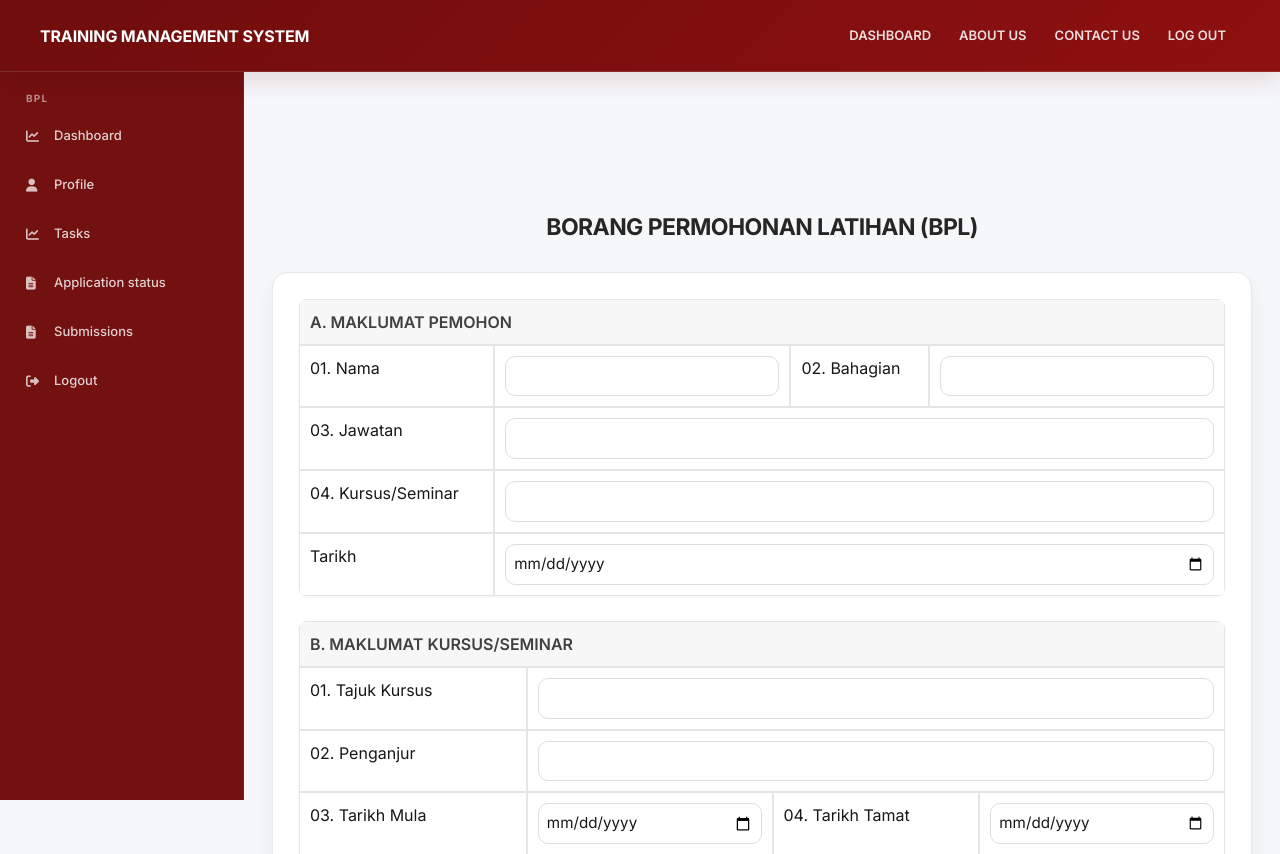
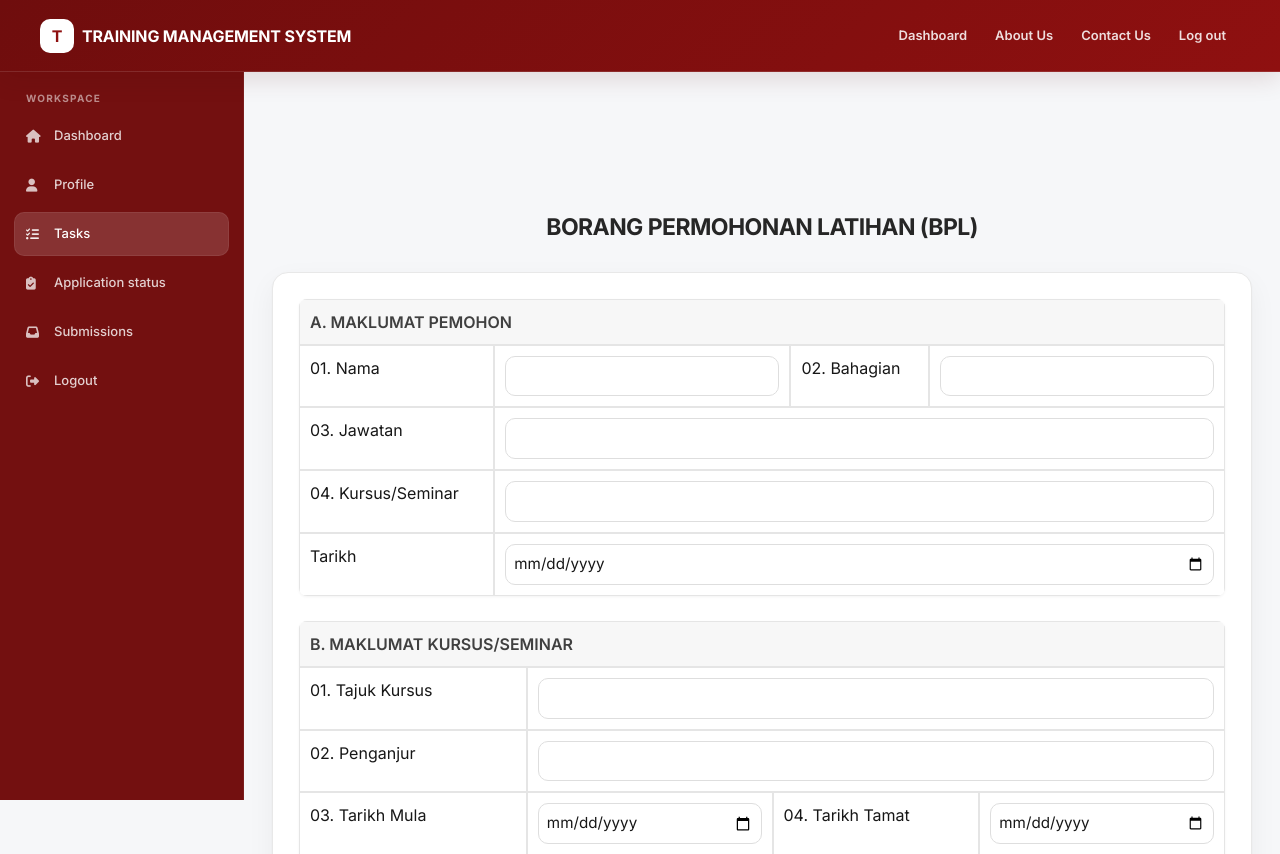
Before and after one commit to STS-SEDCO/sedco-sts, a PHP site: page /STS/bpl.php in a window 1280 px wide. Shown: the top 854 px of the page. Run offline with PHP 8.4, Linux system fonts and the light colour scheme; some libraries are stand-ins or nearby versions.

Commit message:
Standardize navigation and sidebar across SEDCO

```diff
--- a/bpl.php
+++ b/bpl.php
@@ -161,13 +161,16 @@
     <!-- Navbar -->
     <nav class="navbar navbar-expand-lg navbar-dark">
         <div class="container-fluid">
-            <span class="navbar-brand fw-bold">TRAINING MANAGEMENT SYSTEM</span>
+            <span class="navbar-brand fw-bold d-flex align-items-center gap-2">
+                <span class="brand-mark" style="width:34px;height:34px;border-radius:10px;display:inline-flex;align-items:center;justify-content:center;">T</span>
+                TRAINING MANAGEMENT SYSTEM
+            </span>
             <div class="collapse navbar-collapse justify-content-end">
-                <ul class="navbar-nav">
-                    <li class="nav-item"><a class="nav-link" href="dashboard.php">DASHBOARD</a></li>
-                    <li class="nav-item"><a class="nav-link" href="#">ABOUT US</a></li>
-                    <li class="nav-item"><a class="nav-link" href="#">CONTACT US</a></li>
-                    <li class="nav-item"><a class="nav-link" href="logout.php">LOG OUT</a></li>
+                <ul class="navbar-nav align-items-center">
+                    <li class="nav-item"><a class="nav-link" href="dashboard.php">Dashboard</a></li>
+                    <li class="nav-item"><a class="nav-link" href="#">About Us</a></li>
+                    <li class="nav-item"><a class="nav-link" href="#">Contact Us</a></li>
+                    <li class="nav-item"><a class="nav-link" href="logout.php">Log out</a></li>
                 </ul>
             </div>
         </div>
@@ -175,12 +178,12 @@
 
     <!-- Sidebar -->
     <div class="sidebar">
-        <h4 class="text-white text-center mb-4">BPL</h4>
-        <a href="dashboard.php"><i class="fas fa-chart-line"></i> Dashboard</a>
-        <a href="#"><i class="fas fa-user"></i> Profile</a>
-        <a href="task.php"><i class="fas fa-chart-line"></i> Tasks</a>
-        <a href="#"><i class="fas fa-file-alt"></i> Application status</a>
-        <a href="#"><i class="fas fa-file-alt"></i> Submissions</a>
+        <h4>Workspace</h4>
+        <a href="dashboard.php"><i class="fas fa-home"></i> Dashboard</a>
+        <a href="profile.php"><i class="fas fa-user"></i> Profile</a>
+        <a href="task.php" class="active"><i class="fas fa-tasks"></i> Tasks</a>
+        <a href="#"><i class="fas fa-clipboard-check"></i> Application status</a>
+        <a href="#"><i class="fas fa-inbox"></i> Submissions</a>
         <a href="logout.php"><i class="fas fa-sign-out-alt"></i> Logout</a>
     </div>
 
```
